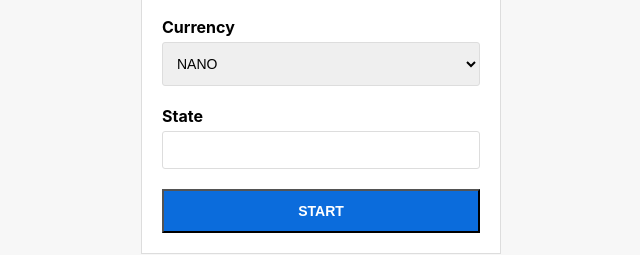
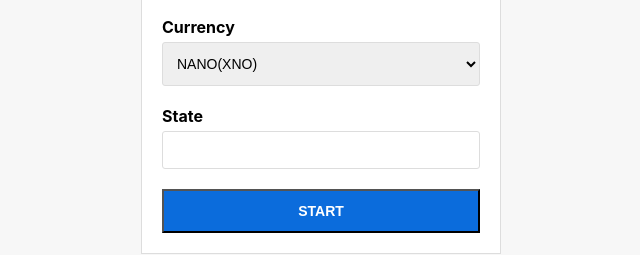
Before and after one commit to accept-nano/accept-nano-client, a website built with Parcel: page src/example/index.html in a window 1280 px wide. Shown: the part 290-545 px from the top of the page, 319-959 px from the left. Built offline with nearby package versions, Linux system fonts and the light colour scheme.

Commit message:
Update NANO code to XNO

```diff
--- a/src/example/index.html
+++ b/src/example/index.html
@@ -79,7 +79,7 @@
 
       <label>Currency</label>
       <select name="currency">
-        <option value="NANO">NANO</option>
+        <option value="XNO">NANO(XNO)</option>
         <option value="USD">USD</option>
       </select>
 
```
